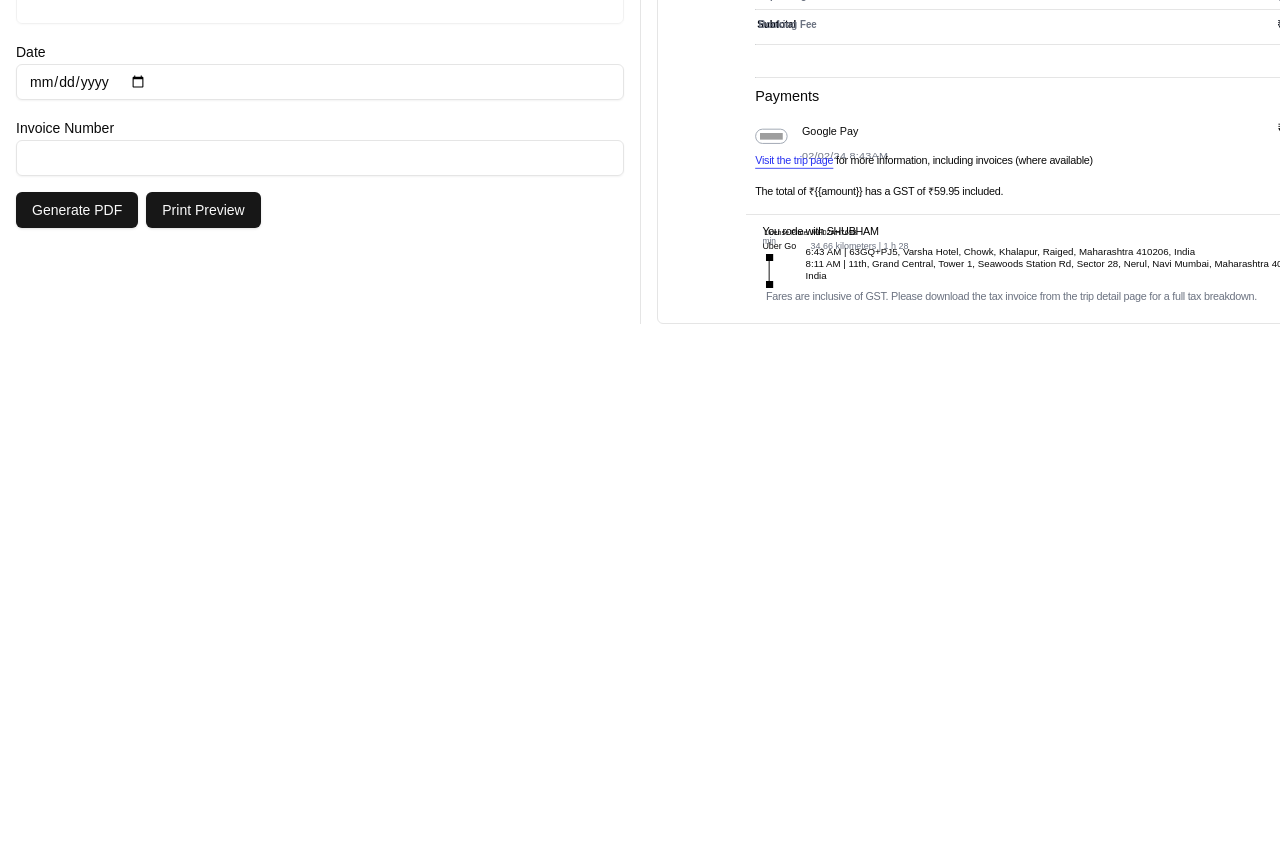
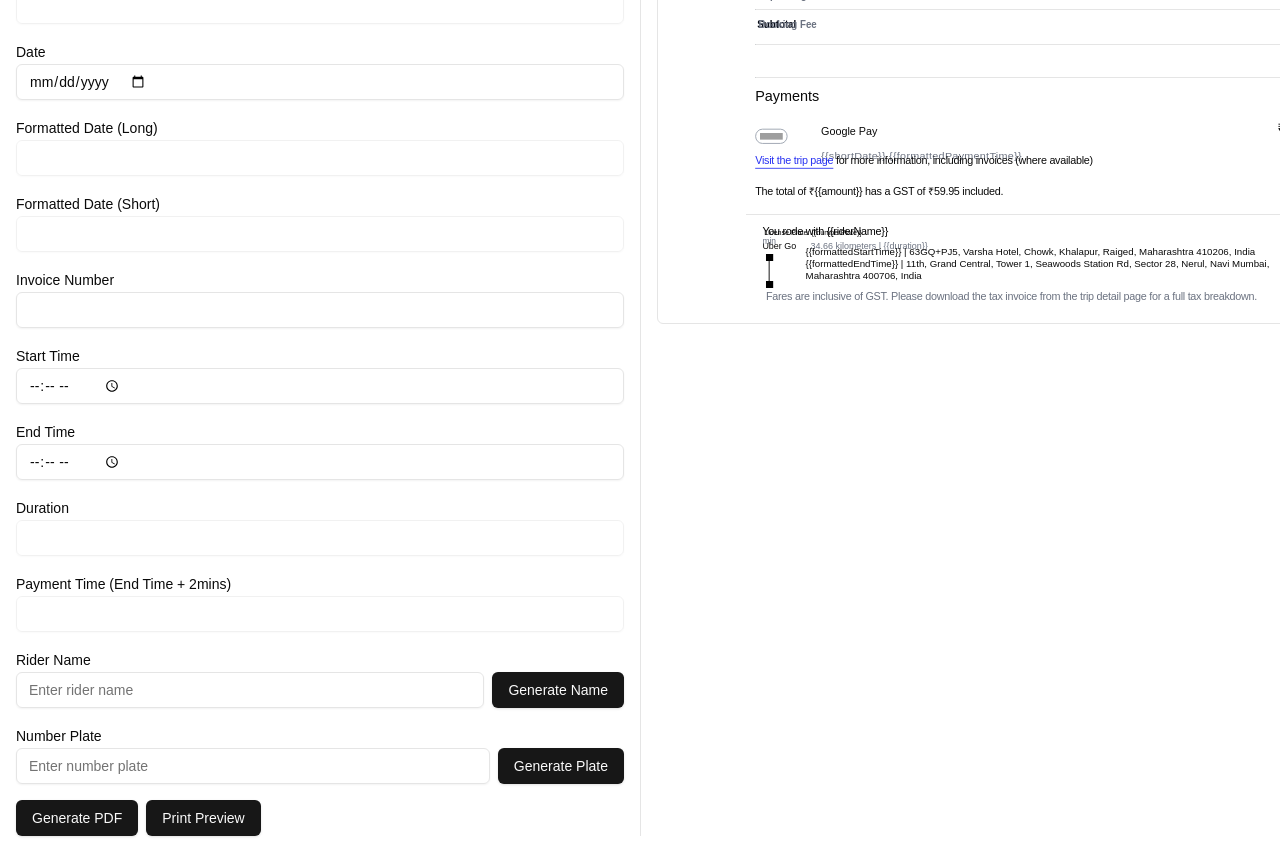
Before and after one commit to ShardulVanage/bill-generator, a Next.js app: page /generate/sample-template.html in a window 1280 px wide. Shown: the part 340-1192 px from the top of the page. Before the commit the page ends 800 px from the top, so only its background shows below. Built offline with nearby package versions, Linux system fonts and the light colour scheme; grey boxes are pictures that could not be loaded.

Commit message:
added many input field with functionality

```diff
--- a/app/generate/[id]/page.jsx
+++ b/app/generate/[id]/page.jsx
@@ -8,6 +8,24 @@
 import { jsPDF } from 'jspdf'
 import html2canvas from 'html2canvas'
 import React from 'react'
+import { Faker, en_IN } from '@faker-js/faker'
+
+// Configure faker to use Indian locale
+const fakers = new Faker({
+  locale: [en_IN],
+})
+
+function generateMaharashtraNumberPlate() {
+  const rtoCodes = ['01', '02', '03', '04', '05', '06', '07', '08', '09', '10', '11', '12', '13', '14', '15', '16', '17', '18', '19', '20'];
+  const randomLetter = () => String.fromCharCode(65 + Math.floor(Math.random() * 26));
+  const randomNumber = (digits) => Math.floor(Math.random() * (10 ** digits)).toString().padStart(digits, '0');
+
+  const rto = rtoCodes[Math.floor(Math.random() * rtoCodes.length)];
+  const letters = randomLetter() + randomLetter();
+  const numbers = randomNumber(4);
+
+  return `MH${rto}${letters}${numbers}`;
+}
 
 export default function GenerateBill({ params }) {
   const BOOKING_FEE = 7.75;
@@ -15,14 +33,70 @@
   const [template, setTemplate] = useState('')
   const [formData, setFormData] = useState({
     customerName: 'Chaitanya',
+    riderName: '',
     amount: '',
     date: '',
+    longDate: '',
+    shortDate: '',
+    startTime: '',
+    endTime: '',
+    duration: '',
+    paymentTime: '',
+    formattedStartTime: '',
+    formattedEndTime: '',
+    formattedPaymentTime: '',
     invoiceNumber: '',
     bookingFee: BOOKING_FEE.toFixed(2),
-    totalAmount: ''
+    totalAmount: '',
+    numberPlate: ''
   })
   const printPreviewRef = useRef(null)
   const previewRef = useRef(null)
+
+  const generateRandomRiderName = () => {
+    const indianSurnames = [
+      'Patel', 'Kumar', 'Singh', 'Sharma', 'Verma',
+      'Gupta', 'Reddy', 'Yadav', 'Raj', 'Malhotra',
+      'Kapoor', 'Shah', 'Mehta', 'Iyer', 'Nair'
+    ]
+
+    const firstName = fakers.person.firstName('male')
+    const lastName = indianSurnames[Math.floor(Math.random() * indianSurnames.length)]
+    const fullName = `${firstName} ${lastName}`
+
+    setFormData(prev => ({
+      ...prev,
+      riderName: fullName
+    }))
+  }
+
+  const generateRandomNumberPlate = () => {
+    const numberPlate = generateMaharashtraNumberPlate();
+    setFormData(prev => ({
+      ...prev,
+      numberPlate
+    }));
+  };
+
+  const formatDate = (dateString) => {
+    if (!dateString) return { longDate: '', shortDate: '' }
+
+    const date = new Date(dateString)
+
+    const longDate = date.toLocaleDateString('en-US', {
+      year: 'numeric',
+      month: 'long',
+      day: 'numeric'
+    })
+
+    const shortDate = date.toLocaleDateString('en-US', {
+      year: '2-digit',
+      month: '2-digit',
+      day: '2-digit'
+    })
+
+    return { longDate, shortDate }
+  }
 
   useEffect(() => {
     const fetchTemplate = async () => {
@@ -50,6 +124,28 @@
         amount: value,
         bookingFee: BOOKING_FEE.toFixed(2),
         totalAmount: totalAmount
+      }))
+    } else if (name === 'date') {
+      const { longDate, shortDate } = formatDate(value)
+      setFormData(prev => ({
+        ...prev,
+        date: value,
+        longDate,
+        shortDate
+      }))
+    } else if (name === 'startTime' || name === 'endTime') {
+      const newTimes = name === 'startTime'
+        ? { startTime: value, endTime: formData.endTime }
+        : { startTime: formData.startTime, endTime: value }
+
+      const { duration, paymentTime, formattedTimes } = calculateTimes(newTimes.startTime, newTimes.endTime)
+
+      setFormData(prev => ({
+        ...prev,
+        [name]: value,
+        duration,
+        paymentTime,
+        ...formattedTimes
       }))
     } else {
       setFormData(prev => ({ ...prev, [name]: value }))
@@ -134,6 +230,57 @@
     printWindow.print()
   }
 
+  const calculateTimes = (startTime, endTime) => {
+    if (!startTime || !endTime) return { duration: '', paymentTime: '', formattedTimes: {} }
+
+    let startDate = new Date(`2000-01-01T${startTime}`)
+    let endDate = new Date(`2000-01-01T${endTime}`)
+
+    if (endDate < startDate) {
+      endDate = new Date(`2000-01-02T${endTime}`)
+    }
+
+    const diff = endDate - startDate
+
+    const hours = Math.floor(diff / (1000 * 60 * 60))
+    const minutes = Math.round((diff % (1000 * 60 * 60)) / (1000 * 60))
+    const duration = `${hours}h ${minutes}m`
+
+    const paymentDate = new Date(endDate.getTime() + 2 * 60000)
+
+    let paymentHours = paymentDate.getHours()
+    let paymentMinutes = paymentDate.getMinutes()
+    const paymentTime = `${paymentHours.toString().padStart(2, '0')}:${paymentMinutes.toString().padStart(2, '0')}`
+
+    const formattedStartTime = startDate.toLocaleTimeString('en-US', {
+      hour: 'numeric',
+      minute: '2-digit',
+      hour12: true
+    })
+
+    const formattedEndTime = new Date(`2000-01-01T${endTime}`).toLocaleTimeString('en-US', {
+      hour: 'numeric',
+      minute: '2-digit',
+      hour12: true
+    })
+
+    const formattedPaymentTime = paymentDate.toLocaleTimeString('en-US', {
+      hour: 'numeric',
+      minute: '2-digit',
+      hour12: true
+    })
+
+    return {
+      duration,
+      paymentTime,
+      formattedTimes: {
+        formattedStartTime,
+        formattedEndTime,
+        formattedPaymentTime
+      }
+    }
+  }
+
   return (
     <div className="container mx-auto p-4 flex">
       <div className="w-1/2 pr-4">
@@ -189,6 +336,24 @@
             />
           </div>
           <div>
+            <Label htmlFor="longDate">Formatted Date (Long)</Label>
+            <Input
+              id="longDate"
+              name="longDate"
+              value={formData.longDate}
+              disabled
+            />
+          </div>
+          <div>
+            <Label htmlFor="shortDate">Formatted Date (Short)</Label>
+            <Input
+              id="shortDate"
+              name="shortDate"
+              value={formData.shortDate}
+              disabled
+            />
+          </div>
+          <div>
             <Label htmlFor="invoiceNumber">Invoice Number</Label>
             <Input
               id="invoiceNumber"
@@ -198,13 +363,90 @@
               onChange={handleInputChange}
             />
           </div>
+          <div>
+            <Label htmlFor="startTime">Start Time</Label>
+            <Input
+              id="startTime"
+              name="startTime"
+              type="time"
+              value={formData.startTime}
+              onChange={handleInputChange}
+            />
+          </div>
+          <div>
+            <Label htmlFor="endTime">End Time</Label>
+            <Input
+              id="endTime"
+              name="endTime"
+              type="time"
+              value={formData.endTime}
+              onChange={handleInputChange}
+            />
+          </div>
+          <div>
+            <Label htmlFor="duration">Duration</Label>
+            <Input
+              id="duration"
+              name="duration"
+              value={formData.duration}
+              disabled
+            />
+          </div>
+          <div>
+            <Label htmlFor="paymentTime">Payment Time (End Time + 2mins)</Label>
+            <Input
+              id="paymentTime"
+              name="paymentTime"
+              value={formData.formattedPaymentTime}
+              disabled
+            />
+          </div>
+          <div>
+            <Label htmlFor="riderName">Rider Name</Label>
+            <div className="flex space-x-2">
+              <Input
+                id="riderName"
+                name="riderName"
+                value={formData.riderName}
+                onChange={handleInputChange}
+                placeholder="Enter rider name"
+              />
+              <Button
+                type="button"
+                onClick={generateRandomRiderName}
+                className="whitespace-nowrap"
+              >
+                Generate Name
+              </Button>
+            </div>
+          </div>
+          <div>
+            <Label htmlFor="numberPlate">Number Plate</Label>
+            <div className="flex space-x-2">
+              <Input
+                id="numberPlate"
+                name="numberPlate"
+                value={formData.numberPlate}
+                onChange={handleInputChange}
+                placeholder="Enter number plate"
+              />
+              <Button
+                type="button"
+                onClick={generateRandomNumberPlate}
+                className="whitespace-nowrap"
+              >
+                Generate Plate
+              </Button>
+            </div>
+          </div>
           <div className="flex space-x-2">
             <Button type="button" onClick={generatePDF}>Generate PDF</Button>
             <Button type="button" onClick={handlePrintPreview}>Print Preview</Button>
           </div>
         </form>
       </div>
-      <div className="w-1/2 pl-4 border-l">
+      <div className="w-1/2
+pl-4 border-l">
         <h2 className="text-2xl font-bold mb-4">Preview</h2>
         <div
           ref={previewRef}
--- a/app/templates/html/sample-template.html
+++ b/app/templates/html/sample-template.html
@@ -9,7 +9,7 @@
     <section class=" mt-2 scale-x-90 p-12">
         <div class="flex flex-row justify-between items-center ">
             <img src="https://res.cloudinary.com/dtsuvx8dz/image/upload/v1732198619/yi2do5yzzjawzjthqics.png" alt="w" class=" w-14">
-            <h1 class="text-gray-700 text-xs scale-90">February 2, 2024</h1>
+            <h1 class="text-gray-700 text-xs scale-90">{{longDate}}</h1>
         </div>
         <hr class="mt-3  bg-black ">
 
@@ -26,20 +26,20 @@
            </div>
         </div>
         <hr class="mt-2 bg-black h-[0.04rem] ">
-        <div class="flex flex-row justify-between items-baseline mt-1.5  font-bold  text-xs   text-gray-500 pr-6">
+        <div class="flex flex-row justify-between items-baseline mt-1.5  font-bold  text-xs   text-gray-500 pr-4">
             <h1 class="scale-90">Trip Charge</h1>
             <p class="scale-90">₹{{amount}}</p>
         </div>
 
         <hr class="mt-1.5 bg-gray-600/90 h-[0.02rem]">
        <div class="">
-        <div class="flex flex-row justify-between items-baseline mt-1.5    text-xs   text-gray-950 pr-6 ">
+        <div class="flex flex-row justify-between items-baseline mt-1.5    text-xs   text-gray-950 pr-3 ">
             <h1 class="font-bold scale-90">Subtotal</h1>
             <p class="scale-90">₹{{amount}}</p>
         </div>
-        <div class="flex flex-row justify-between items-baseline font-bold  text-xs -mt-4  text-gray-500 pr-5 ">
+        <div class="flex flex-row justify-between items-baseline font-bold  text-xs -mt-4  text-gray-500 pr-2.5 ">
             <h1 class="scale-90">Booking Fee</h1>
-            <p class="scale-90">₹7.50</p>
+            <p class="scale-90">₹{{bookingFee}}</p>
         </div>
        </div>
        <hr class="mt-3 bg-gray-600/90 h-[0.02rem] ">
@@ -55,7 +55,7 @@
                 <div class="flex flex-row justify-between w-full scale-y-95">
                     <div class="flex flex-col scale-75 ">
                         <h2 class="font-medium">Google Pay</h2>
-                        <p class="mt-3 tracking-wide scale-y-90 text-gray-500">02/02/24 8:43AM</p>
+                        <p class="mt-3 tracking-wide scale-y-90 text-gray-500">{{shortDate}} {{formattedPaymentTime}}</p>
                     </div>
                     <div class="scale-y-90">
                         ₹{{amount}}
@@ -71,8 +71,8 @@
     <hr class="w-[81%] mx-auto -mt-9 bg-gray-600/90 h-[0.02rem]">
     <section class=" mt-2 scale-x-90 px-12">
         <div class="ml-2">
-            <p class="scale-y-95 text-xs text-[9.95px] tracking-tight text-black font-medium">You rode with SHUBHAM</p>
-            <p class="text-[8px]  font-medium -mt-3 ml-0.5">License Plate: MH02AH7698 </p>
+            <p class="scale-y-95 text-xs text-[9.89px] tracking-tight text-black font-medium">You rode with {{riderName}}</p>
+            <p class="text-[8px]  font-medium -mt-3 ml-0.5">License Plate: {{numberPlate}} </p>
         </div>
         <div class="flex flex-row items-start ml-2">
             <div class="flex flex-col font-medium">
@@ -80,7 +80,7 @@
                 <p class="text-[9.4px] text-gray-500 -mt-5">min</p>
             </div>
             <div class="text-[9.95px] ml-4 text-gray-500">
-                <p>34.66 kilometers | 1 h 28</p>
+                <p>34.66 kilometers | {{duration}}</p>
             </div>
         </div>
         <div>
@@ -93,8 +93,8 @@
 
                 </div>
                 <div class="flex flex-col justify-center items-start text-xs -mt-3.5 ml-1 scale-y-75 scale-x-90 ">
-                    <p>6:43 AM | 63GQ+PJ5, Varsha Hotel, Chowk, Khalapur, Raiged, Maharashtra 410206, India</p>
-                    <p class="">8:11 AM | 11th, Grand Central, Tower 1, Seawoods Station Rd, Sector 28, Nerul, Navi Mumbai, Maharashtra 400706, India</p>
+                    <p>{{formattedStartTime}} | 63GQ+PJ5, Varsha Hotel, Chowk, Khalapur, Raiged, Maharashtra 410206, India</p>
+                    <p class="">{{formattedEndTime}} | 11th, Grand Central, Tower 1, Seawoods Station Rd, Sector 28, Nerul, Navi Mumbai, Maharashtra 400706, India</p>
                 </div>
             </div>
             <p class="scale-y-95 text-xs text-[9.8px] tracking-tight text-gray-500 font-medium  ml-3">Fares are inclusive of GST. Please download the tax invoice from the trip detail page for a full tax breakdown.</p>
--- a/package.json
+++ b/package.json
@@ -9,6 +9,7 @@
     "lint": "next lint"
   },
   "dependencies": {
+    "@faker-js/faker": "^9.2.0",
     "@radix-ui/react-label": "^2.1.0",
     "@radix-ui/react-slot": "^1.1.0",
     "class-variance-authority": "^0.7.0",
```
Also changed, not shown: 1 other file (tests, documents, lock files or other folders).
